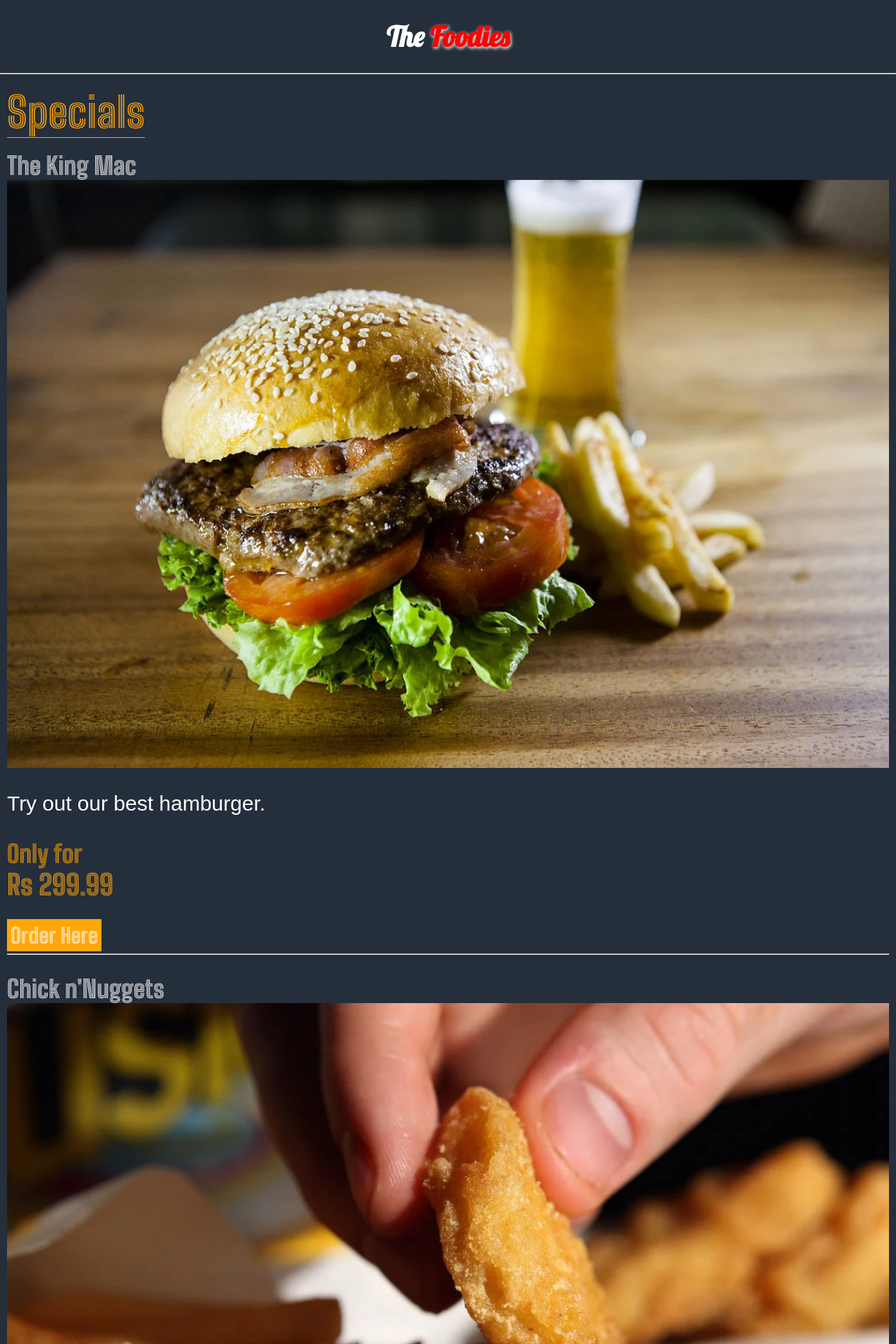
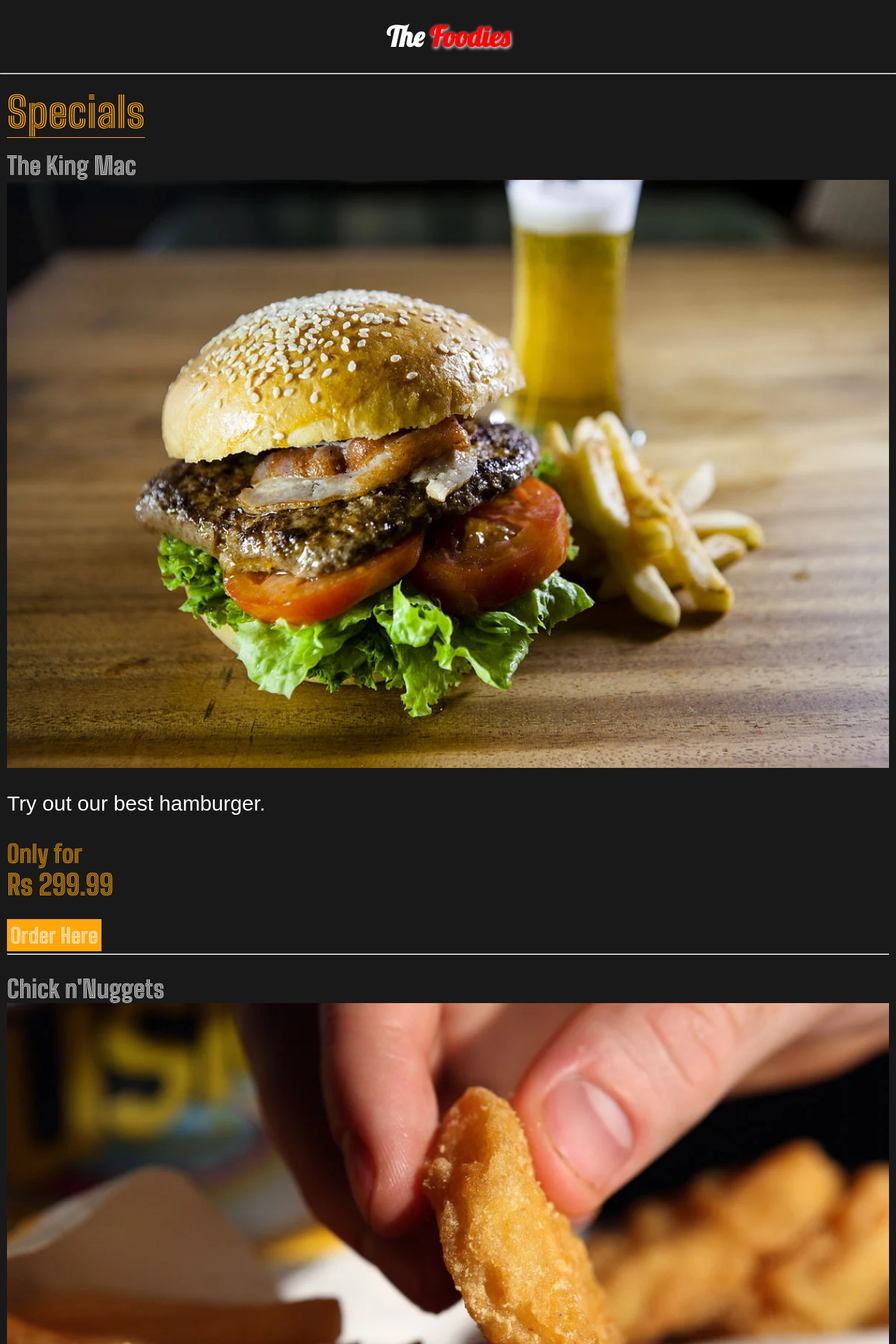
Before and after one commit to justokaywith/WebEngineering, a PHP site: page / in a window 1280 px wide. Shown: the top 1920 px of the page at 70% size. Run offline with PHP 8.4, Linux system fonts and the light colour scheme.

Commit message:
Update style.css

```diff
--- a/style.css
+++ b/style.css
@@ -15,7 +15,7 @@ html{
 	height: 100%;
 	padding: 0;
 	margin: 0;
-
+	background: #191919;
 }
 
 body{
@@ -25,7 +25,7 @@ body{
 	padding: 0;
 	height: auto;
 	width: auto;
-	background: #252E3B;
+	background:#191919;
 }
 
 /*-------header starts here---------*/
@@ -35,7 +35,7 @@ header{
 	text-align: right;
 	height:	auto;
 	width: auto;
-	background: #252E3B;
+	background: #191919;
 }
 header hr{
 	color: #ffa60a;
@@ -75,7 +75,7 @@ footer a{
 	width: auto;
 	height: auto;
 	padding: 0;
-
+	background: #191919;
 }
 .main p{
 
```
